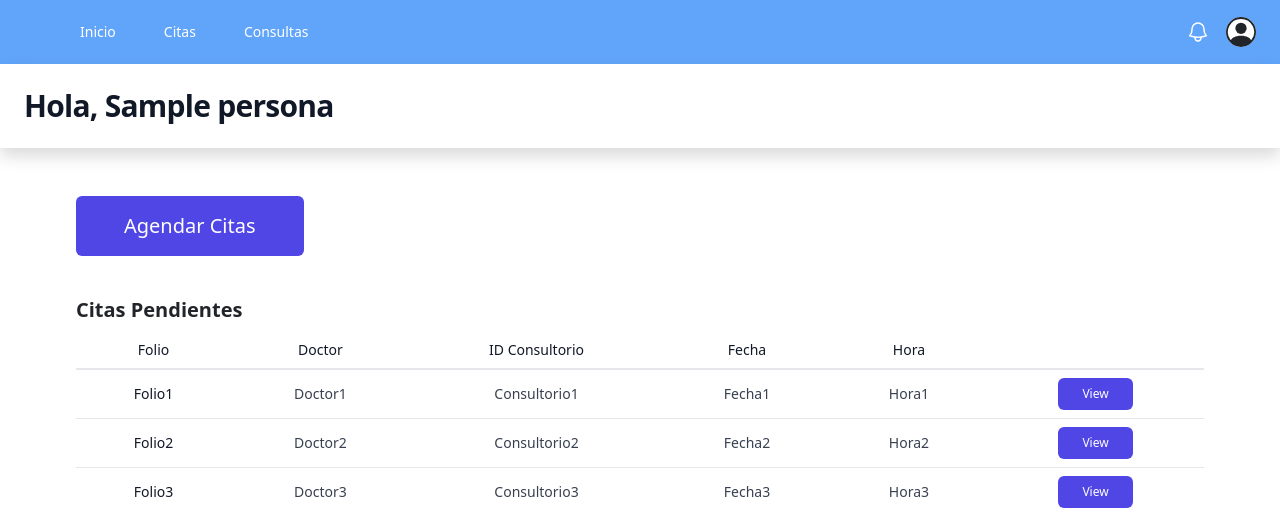
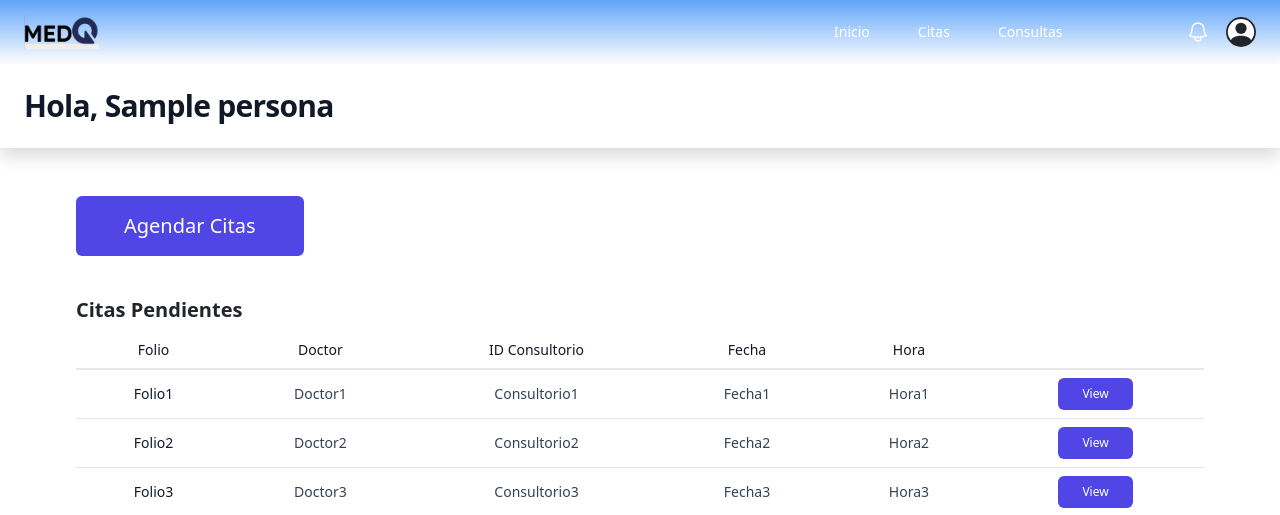
Before and after one commit to EliasE83/MedQ-AMV, a Flask app: page /citas in a window 1280 px wide. Shown: the top 515 px of the page. Run offline with Flask 3, Linux system fonts and the light colour scheme; a user stored in the database is signed in; tables that the repository leaves empty or names only in its code hold one stand-in row (values such as "Sample post"); some libraries are stand-ins or nearby versions.

Commit message:
GRADIENT NAVTAB

```diff
--- a/templates/dashboardU.html
+++ b/templates/dashboardU.html
@@ -19,10 +19,13 @@
 <body>
 
 <div class="min-h-full">
-    <nav class="bg-blue-400">
+    <nav class="bg-gradient-to-b from-blue-400 to-white">
       <div class="mx-auto max-w-7xl px-4 sm:px-6 lg:px-8">
         <div class="flex h-16 items-center justify-between">
           <div class="flex items-center">
+            <div class="flex-shrink-0">
+              <img class="inline-block" width="10%" src="static\queretaro.png" alt="">
+            </div>
 
             <div class="hidden md:block">
               <div class="ml-10 flex items-baseline space-x-4">
```
